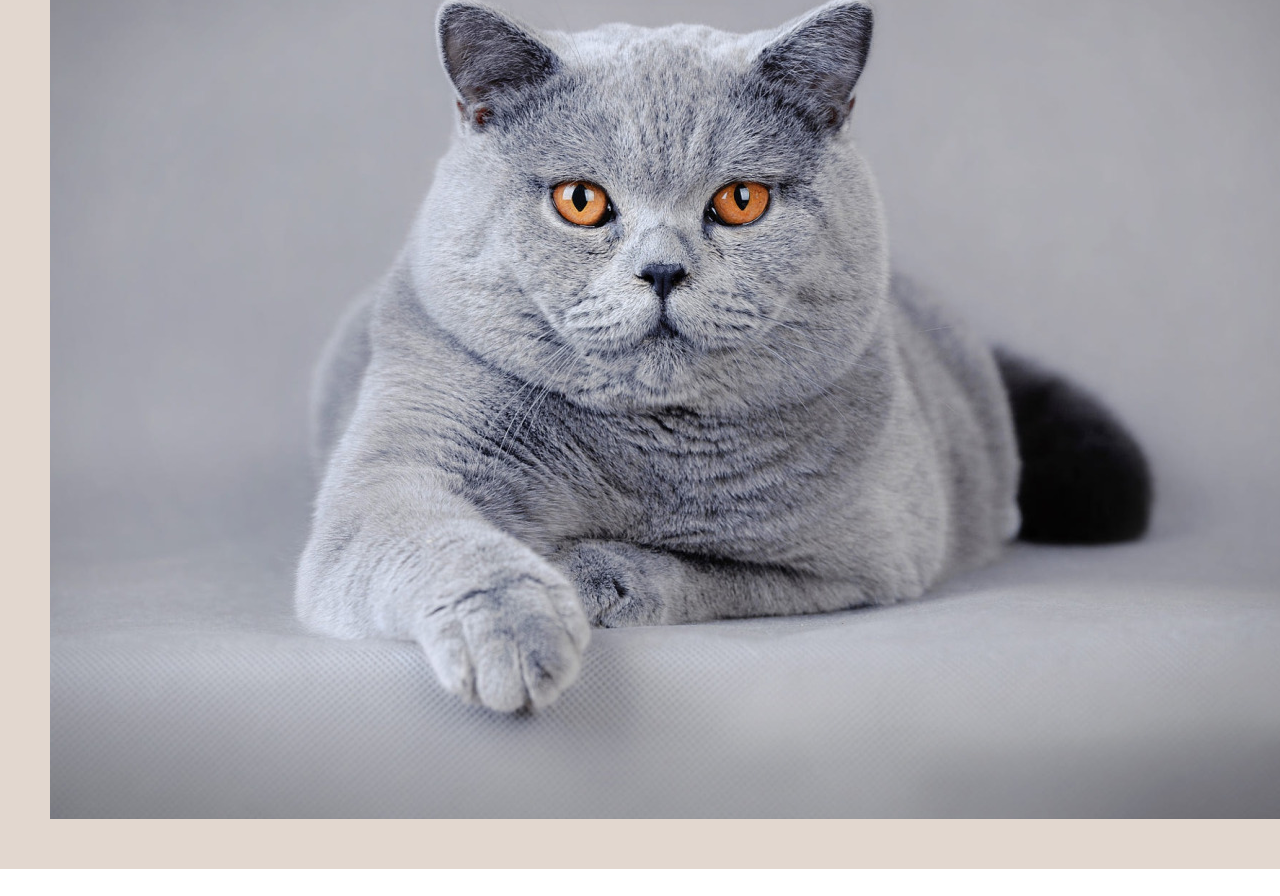
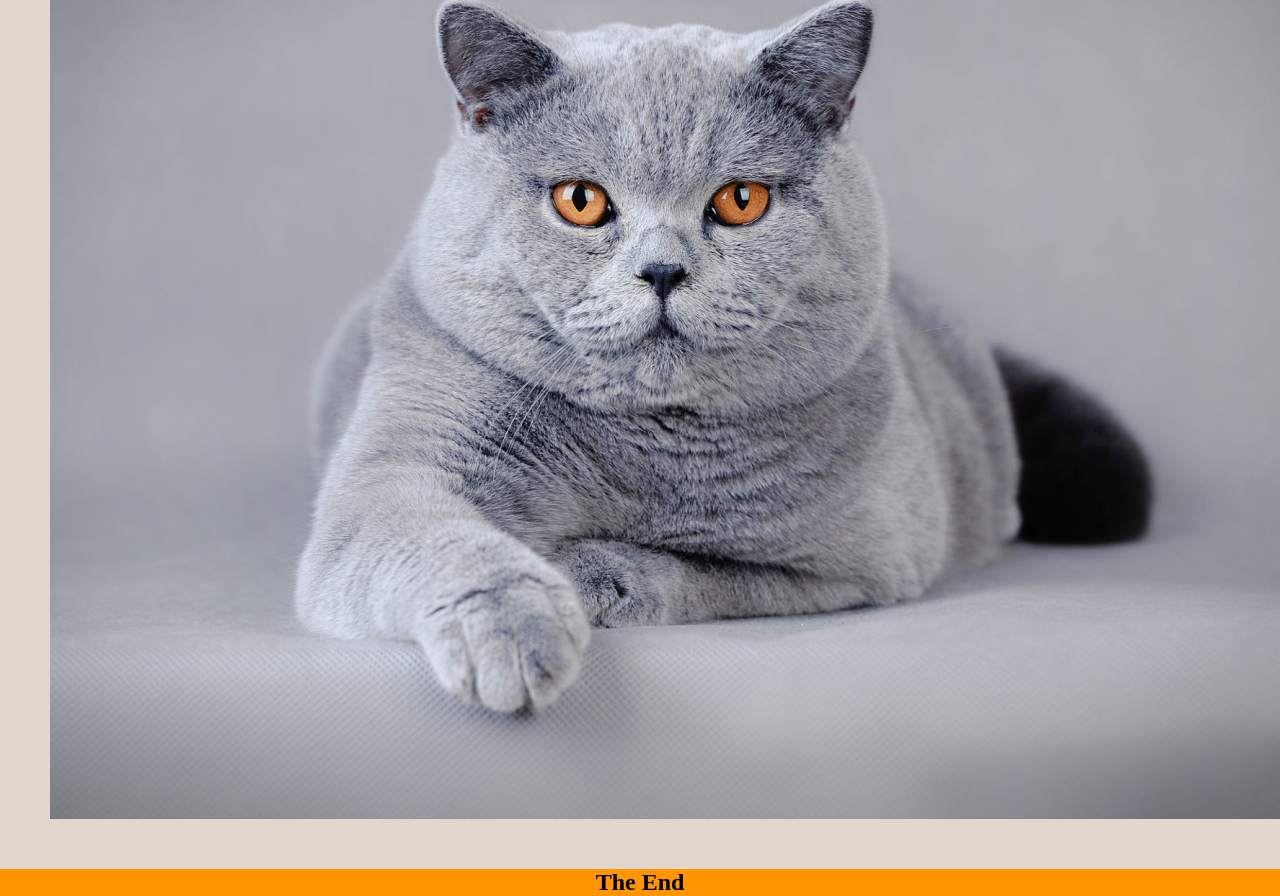
Before and after one commit to indigoHope/Homework6, a plain HTML site: page index.html in a window 1280 px wide. Shown: the part 1729-2625 px from the top of the page. Before the commit the page ends 2598 px from the top, so only its background shows below. Drawn offline with Linux system fonts and the light colour scheme.

Commit message:
Создан футер проекта

```diff
--- a/index.html
+++ b/index.html
@@ -52,7 +52,9 @@
       <img src="img/koshka-morda-britanskii-seryi-fon-fotosessiia-kot-lezhit-poz.jpg" width="1000px">
     </section>
   </main>
-
+  <footer>
+    <h2>The End</h2>
+  </footer>
 </body>
 
 </html>
```
